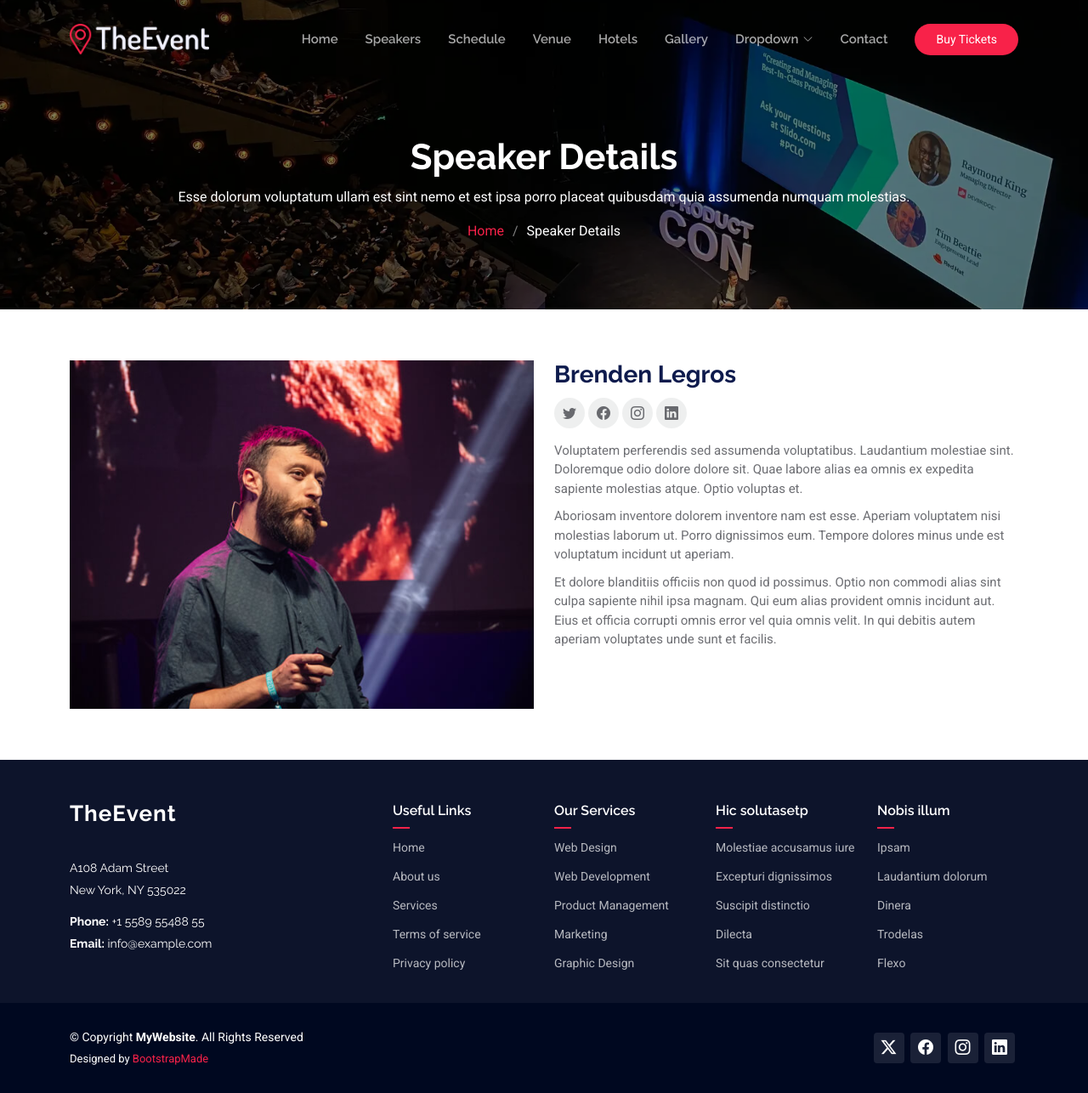
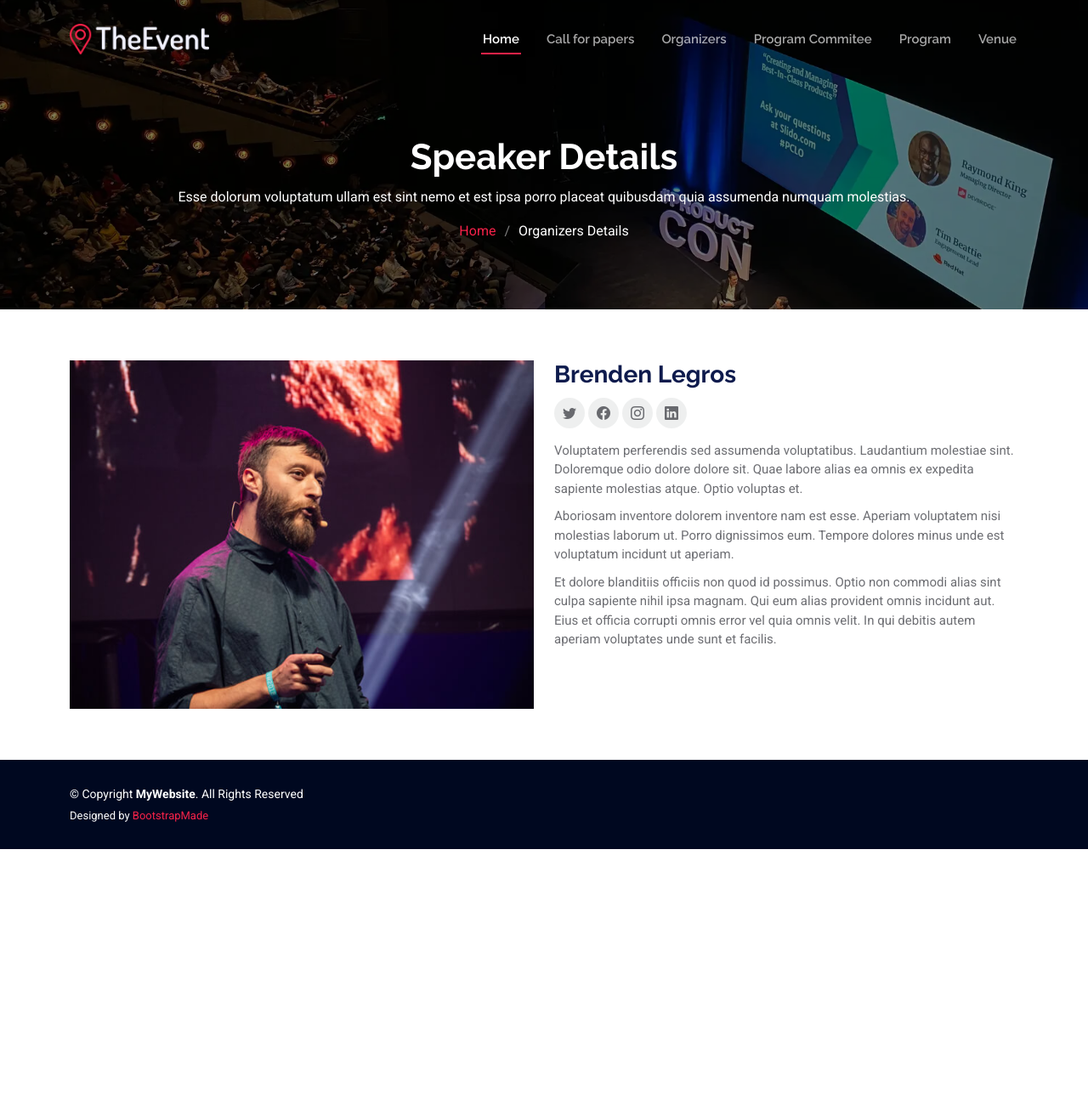
Before and after one commit to gensyn-ws/gensyn-ws.github.io, a plain HTML site: page speaker-details.html in a window 1280 px wide. Shown: the whole page at 85% size. After the commit the page ends 999 px from the top, so only its background shows below. Drawn offline with Linux system fonts and the light colour scheme.

Commit message:
upload picture

```diff
--- a/speaker-details.html
+++ b/speaker-details.html
@@ -49,35 +49,21 @@
 
       <nav id="navmenu" class="navmenu">
         <ul>
-          <li><a href="#hero">Home<br></a></li>
-          <li><a href="#speakers">Speakers</a></li>
-          <li><a href="#schedule">Schedule</a></li>
+          <li><a href="#hero" class="active">Home<br></a></li>
+          <li><a href="#cfp">Call for papers</a></li>
+          <li><a href="#speakers">Organizers</a></li>
+          <li><a href="#pc">Program Commitee</a></li>
+          <li><a href="#schedule">Program</a></li>
           <li><a href="#venue">Venue</a></li>
-          <li><a href="#hotels">Hotels</a></li>
-          <li><a href="#gallery">Gallery</a></li>
-          <li class="dropdown"><a href="#"><span>Dropdown</span> <i class="bi bi-chevron-down toggle-dropdown"></i></a>
-            <ul>
-              <li><a href="#">Dropdown 1</a></li>
-              <li class="dropdown"><a href="#"><span>Deep Dropdown</span> <i class="bi bi-chevron-down toggle-dropdown"></i></a>
-                <ul>
-                  <li><a href="#">Deep Dropdown 1</a></li>
-                  <li><a href="#">Deep Dropdown 2</a></li>
-                  <li><a href="#">Deep Dropdown 3</a></li>
-                  <li><a href="#">Deep Dropdown 4</a></li>
-                  <li><a href="#">Deep Dropdown 5</a></li>
-                </ul>
-              </li>
-              <li><a href="#">Dropdown 2</a></li>
-              <li><a href="#">Dropdown 3</a></li>
-              <li><a href="#">Dropdown 4</a></li>
-            </ul>
-          </li>
-          <li><a href="#contact">Contact</a></li>
+
+          <!--<li><a href="#gallery">Gallery</a></li>-->
+
+
         </ul>
         <i class="mobile-nav-toggle d-xl-none bi bi-list"></i>
       </nav>
 
-      <a class="cta-btn d-none d-sm-block" href="#buy-tickets">Buy Tickets</a>
+
 
     </div>
   </header>
@@ -92,7 +78,7 @@
         <nav class="breadcrumbs">
           <ol>
             <li><a href="index.html">Home</a></li>
-            <li class="current">Speaker Details</li>
+            <li class="current">Organizers Details</li>
           </ol>
         </nav>
       </div>
@@ -135,68 +121,7 @@
 
   <footer id="footer" class="footer dark-background">
 
-    <div class="footer-top">
-      <div class="container">
-        <div class="row gy-4">
-          <div class="col-lg-4 col-md-6 footer-about">
-            <a href="index.html" class="logo d-flex align-items-center">
-              <span class="sitename">TheEvent</span>
-            </a>
-            <div class="footer-contact pt-3">
-              <p>A108 Adam Street</p>
-              <p>New York, NY 535022</p>
-              <p class="mt-3"><strong>Phone:</strong> <span>+1 5589 55488 55</span></p>
-              <p><strong>Email:</strong> <span>info@example.com</span></p>
-            </div>
-          </div>
 
-          <div class="col-lg-2 col-md-3 footer-links">
-            <h4>Useful Links</h4>
-            <ul>
-              <li><a href="#">Home</a></li>
-              <li><a href="#">About us</a></li>
-              <li><a href="#">Services</a></li>
-              <li><a href="#">Terms of service</a></li>
-              <li><a href="#">Privacy policy</a></li>
-            </ul>
-          </div>
-
-          <div class="col-lg-2 col-md-3 footer-links">
-            <h4>Our Services</h4>
-            <ul>
-              <li><a href="#">Web Design</a></li>
-              <li><a href="#">Web Development</a></li>
-              <li><a href="#">Product Management</a></li>
-              <li><a href="#">Marketing</a></li>
-              <li><a href="#">Graphic Design</a></li>
-            </ul>
-          </div>
-
-          <div class="col-lg-2 col-md-3 footer-links">
-            <h4>Hic solutasetp</h4>
-            <ul>
-              <li><a href="#">Molestiae accusamus iure</a></li>
-              <li><a href="#">Excepturi dignissimos</a></li>
-              <li><a href="#">Suscipit distinctio</a></li>
-              <li><a href="#">Dilecta</a></li>
-              <li><a href="#">Sit quas consectetur</a></li>
-            </ul>
-          </div>
-
-          <div class="col-lg-2 col-md-3 footer-links">
-            <h4>Nobis illum</h4>
-            <ul>
-              <li><a href="#">Ipsam</a></li>
-              <li><a href="#">Laudantium dolorum</a></li>
-              <li><a href="#">Dinera</a></li>
-              <li><a href="#">Trodelas</a></li>
-              <li><a href="#">Flexo</a></li>
-            </ul>
-          </div>
-
-        </div>
-      </div>
-    </div>
 
     <div class="copyright text-center">
       <div class="container d-flex flex-column flex-lg-row justify-content-center justify-content-lg-between align-items-center">
@@ -214,12 +139,6 @@
           </div>
         </div>
 
-        <div class="social-links order-first order-lg-last mb-3 mb-lg-0">
-          <a href=""><i class="bi bi-twitter-x"></i></a>
-          <a href=""><i class="bi bi-facebook"></i></a>
-          <a href=""><i class="bi bi-instagram"></i></a>
-          <a href=""><i class="bi bi-linkedin"></i></a>
-        </div>
 
       </div>
     </div>
```
Also changed, not shown: index.html (+4 -5 lines), assets/img/speakers/claudio_2.jpg (added), 1 other file.
